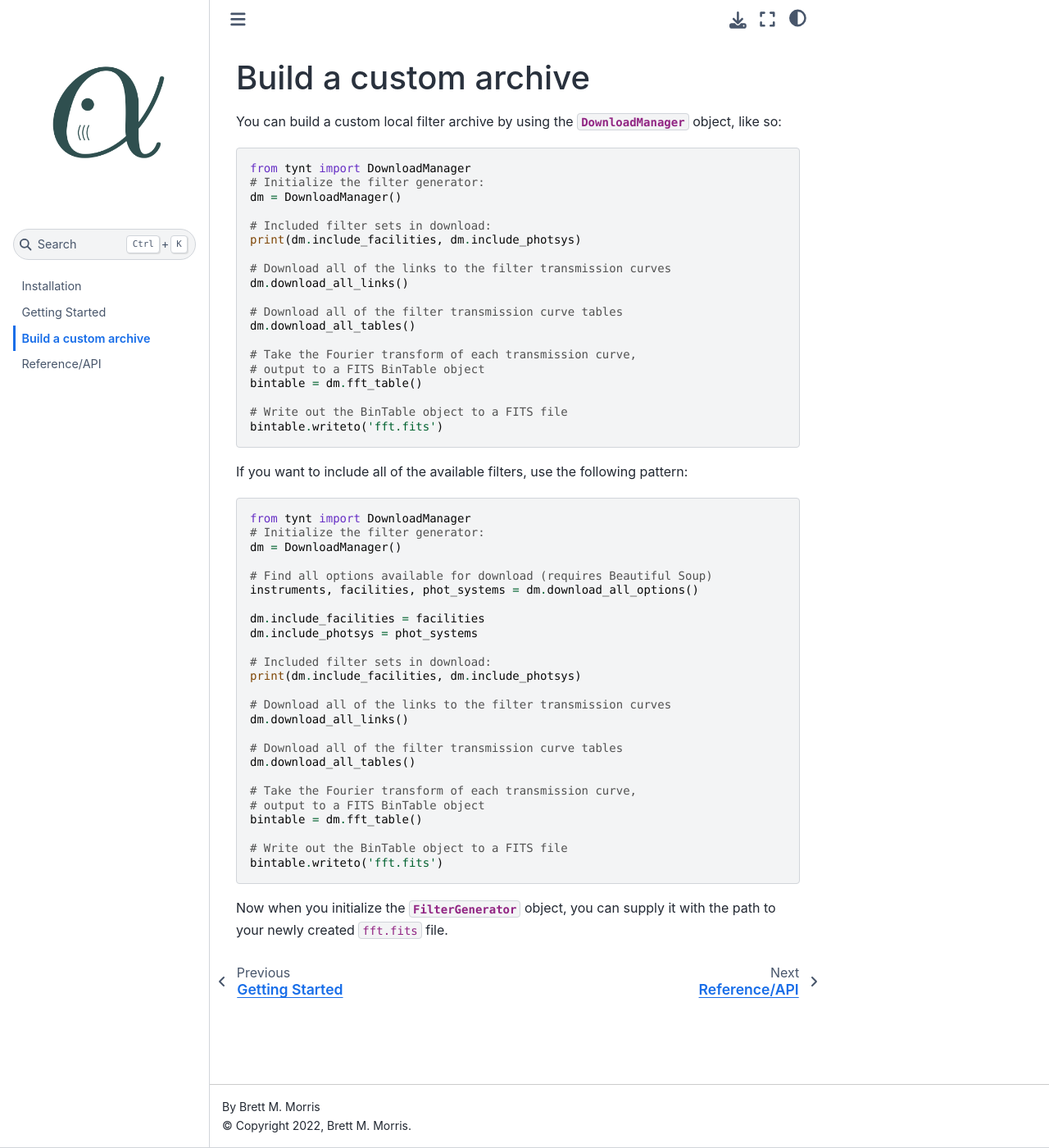
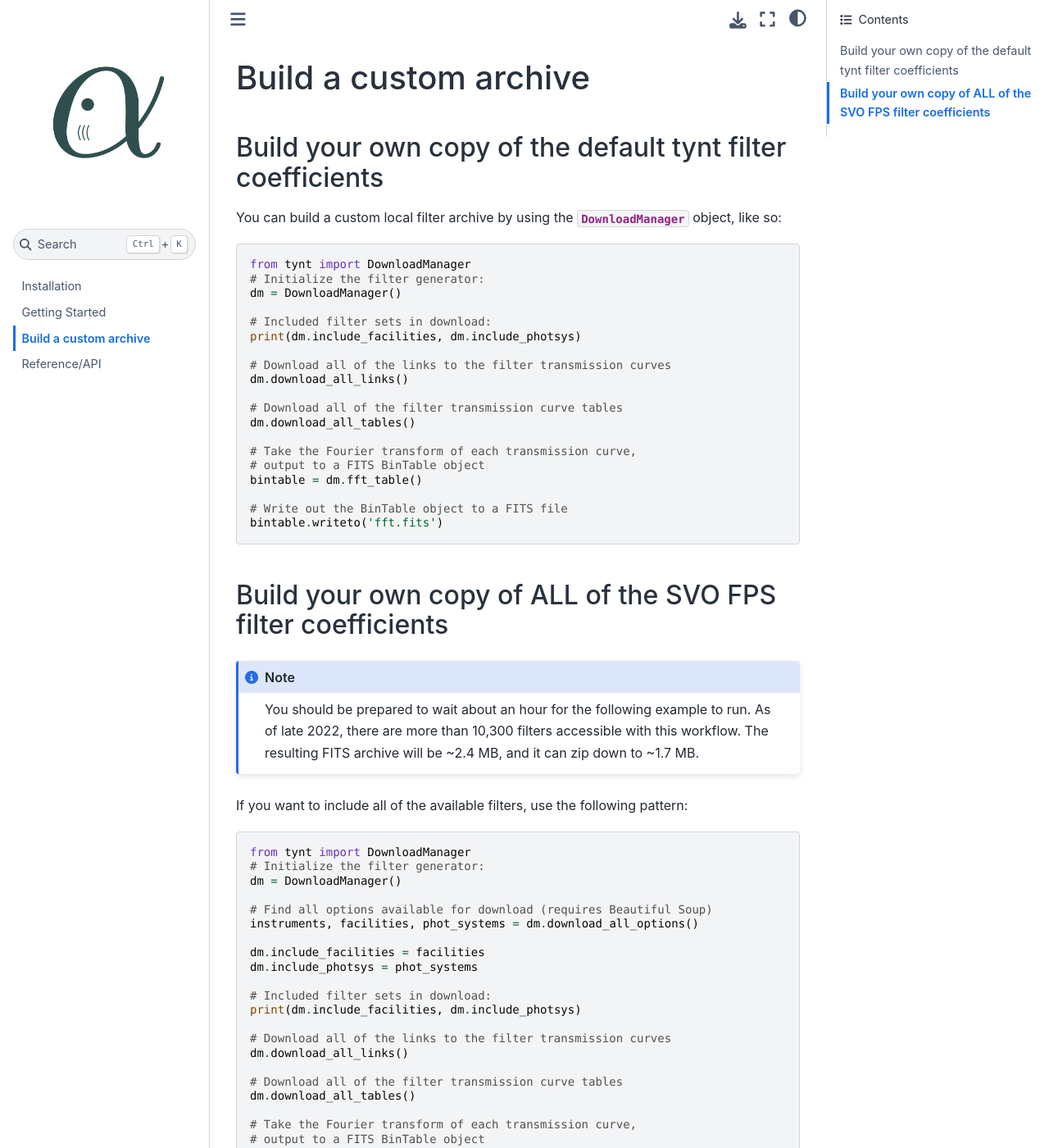
Before and after one commit to bmorris3/tynt, a Sphinx documentation site: the page built from docs/customarchive.rst, in a window 1280 px wide and 1400 px high. Shown: the whole window at 82% size. Built offline with Sphinx 7.4.7 and the Sphinx Book theme 1.1.4, drawn with Linux system fonts in a browser that asks for light colours; the version number could not be read and is left out.

Commit message:
codestyle fix

```diff
--- a/docs/customarchive.rst
+++ b/docs/customarchive.rst
@@ -1,6 +1,9 @@
 **********************
 Build a custom archive
 **********************
+
+Build your own copy of the default tynt filter coefficients
+-----------------------------------------------------------
 
 You can build a custom local filter archive by using the :py:class:`~tynt.DownloadManager`
 object, like so:
@@ -26,6 +29,15 @@ object, like so:
 
     # Write out the BinTable object to a FITS file
     bintable.writeto('fft.fits')
+
+Build your own copy of ALL of the SVO FPS filter coefficients
+-------------------------------------------------------------
+
+.. note::
+
+    You should be prepared to wait about an hour for the following example to run.
+    As of late 2022, there are more than 10,300 filters accessible with this workflow.
+    The resulting FITS archive will be ~2.4 MB, and it can zip down to ~1.7 MB.
 
 If you want to include all of the available filters, use the following pattern:
 
```
Also changed, not shown: 1 other file.
